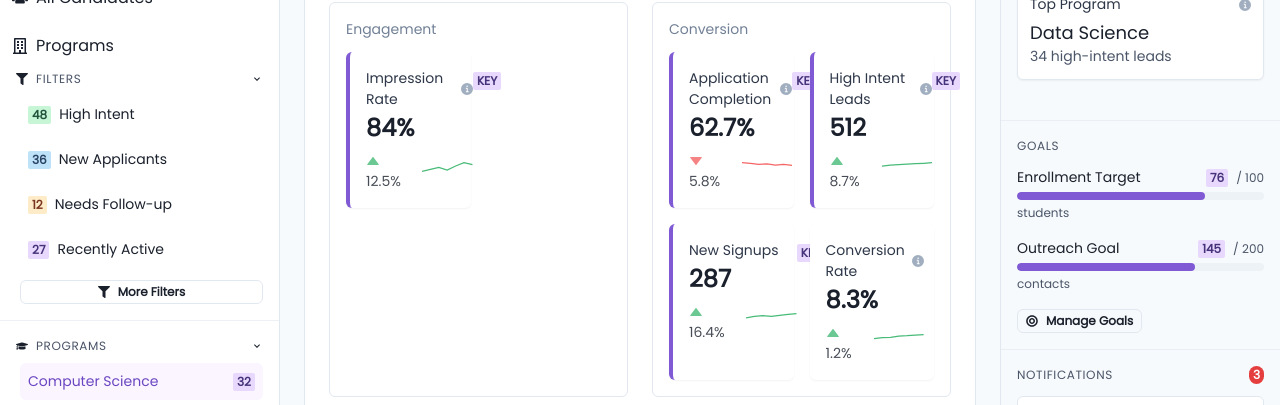
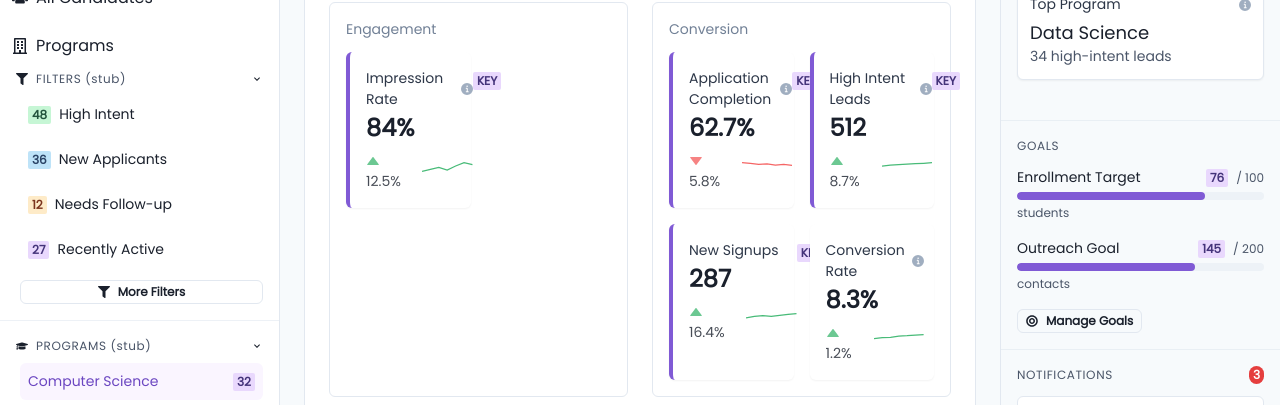
Before and after one commit to toddleb/NEXTforAll, a Next.js app: page /program/dashboard in a window 1280 px wide. Shown: the part 233-638 px from the top of the page. Built offline with nearby package versions, Linux system fonts and the light colour scheme.

Commit message:
Remove Chakra Collapse and replace with stubs to resolve build issues

```diff
--- a/components/layout/LeftSidebar.tsx
+++ b/components/layout/LeftSidebar.tsx
@@ -11,7 +11,6 @@ import {
   Badge,
   Divider,
   IconButton,
-  Collapse,
   useColorModeValue,
   Icon,
   Tooltip,
@@ -127,18 +126,19 @@ export default function LeftSidebar({
         </ListItem>
       </List>
 
+      {/* Filters stub */}
       <Box px={4} mb={4}>
-        <HStack justify="space-between" onClick={() => setExpandedFilters(!expandedFilters)} cursor="pointer" mb={2}>
+        <HStack justify="space-between" cursor="pointer" mb={2}>
           <HStack spacing={2}>
             <Icon as={FaFilter} fontSize="xs" />
             <Text fontSize="xs" color={textColor} fontWeight="medium" letterSpacing="wider">
-              FILTERS
+              FILTERS (stub)
             </Text>
           </HStack>
           <Icon as={expandedFilters ? ChevronDownIcon : ChevronRightIcon} fontSize="xs" />
         </HStack>
 
-        <Collapse in={expandedFilters}>
+        <Box>
           <VStack align="stretch" spacing={2} pl={1}>
             {segments.map((segment, idx) => (
               <HStack key={idx} fontSize="sm" cursor="pointer" p={2} borderRadius="md" _hover={{ bg: navHoverBg }}>
@@ -152,23 +152,24 @@ export default function LeftSidebar({
               More Filters
             </Button>
           </VStack>
-        </Collapse>
+        </Box>
       </Box>
 
       <Divider mb={4} />
 
+      {/* Programs stub */}
       <Box px={4} mb={4}>
-        <HStack justify="space-between" onClick={() => setExpandedPrograms(!expandedPrograms)} cursor="pointer" mb={2}>
+        <HStack justify="space-between" cursor="pointer" mb={2}>
           <HStack spacing={2}>
             <Icon as={FaGraduationCap} fontSize="xs" />
             <Text fontSize="xs" color={textColor} fontWeight="medium" letterSpacing="wider">
-              PROGRAMS
+              PROGRAMS (stub)
             </Text>
           </HStack>
           <Icon as={expandedPrograms ? ChevronDownIcon : ChevronRightIcon} fontSize="xs" />
         </HStack>
 
-        <Collapse in={expandedPrograms}>
+        <Box>
           <VStack align="stretch" spacing={2} pl={1}>
             {programs.map((program, idx) => (
               <HStack
@@ -191,23 +192,24 @@ export default function LeftSidebar({
               All Programs
             </Button>
           </VStack>
-        </Collapse>
+        </Box>
       </Box>
 
       <Divider mb={4} />
 
+      {/* Saved Segments stub */}
       <Box px={4} mb={4}>
-        <HStack justify="space-between" onClick={() => setExpandedSegments(!expandedSegments)} cursor="pointer" mb={2}>
+        <HStack justify="space-between" cursor="pointer" mb={2}>
           <HStack spacing={2}>
             <StarIcon fontSize="xs" />
             <Text fontSize="xs" color={textColor} fontWeight="medium" letterSpacing="wider">
-              SAVED SEGMENTS
+              SAVED SEGMENTS (stub)
             </Text>
           </HStack>
           <Icon as={expandedSegments ? ChevronDownIcon : ChevronRightIcon} fontSize="xs" />
         </HStack>
 
-        <Collapse in={expandedSegments}>
+        <Box>
           <VStack align="stretch" spacing={2} pl={1}>
             <HStack fontSize="sm" cursor="pointer" p={2} borderRadius="md" _hover={{ bg: navHoverBg }}>
               <Text>High Intent CS Majors</Text>
@@ -219,7 +221,7 @@ export default function LeftSidebar({
               Create Segment
             </Button>
           </VStack>
-        </Collapse>
+        </Box>
       </Box>
 
       <Box mt="auto" p={4} borderTopWidth="1px" borderColor={borderColor}>
```
